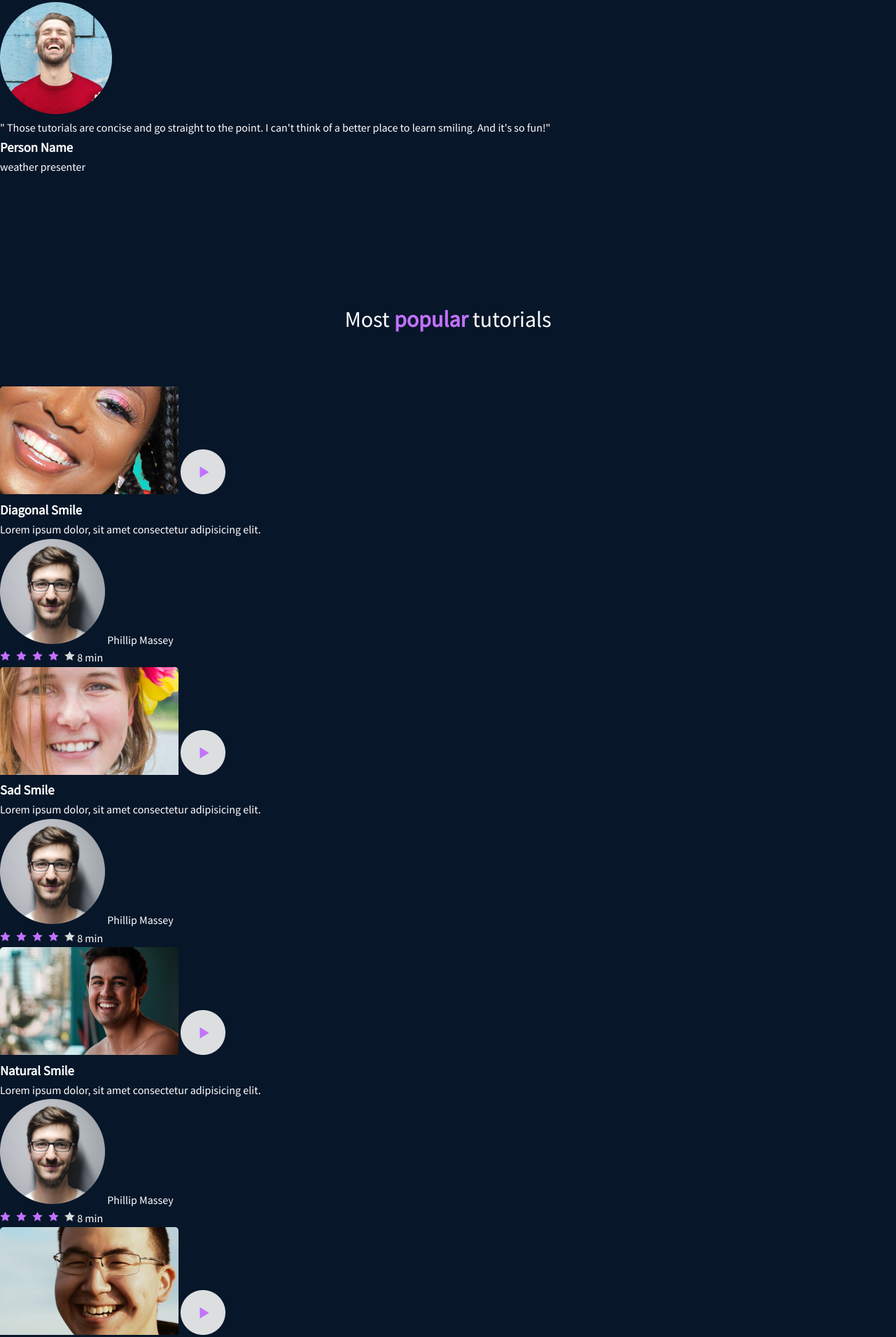
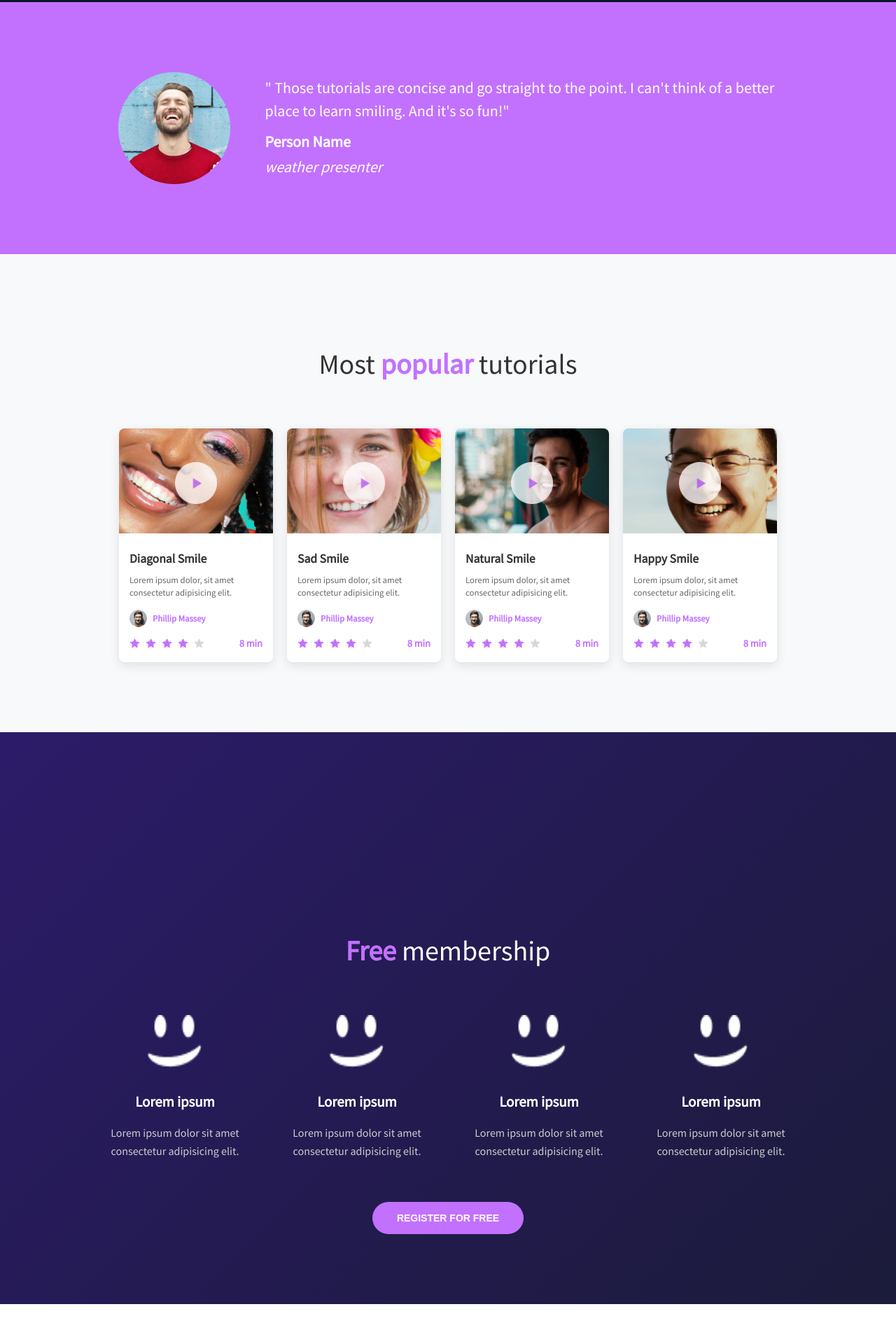
Before and after one commit to adesolasarah/alx_html_css, a plain HTML site: page css_advanced/index.html in a window 1280 px wide. Shown: the part 1228-3138 px from the top of the page at 70% size. Drawn offline with Linux system fonts and the light colour scheme.

Commit message:
full styling of the css file

```diff
--- a/css_advanced/styles.css
+++ b/css_advanced/styles.css
@@ -25,7 +25,6 @@
 body {
   font-family: "Source Sans Pro", sans-serif;
   color: #fff;
-  background-color: #071629;
   line-height: 1.6;
 }
 
@@ -147,3 +146,293 @@ section h2 span {
   font-size: 16px;
   font-style: italic;
 }
+
+.testimonials {
+  background: #c271ff;
+  padding: 100px 0px;
+  display: flex;
+  justify-content: center;
+}
+
+.testimonial-content {
+  max-width: 943px;
+  margin: 0 auto;
+  display: flex;
+  align-items: center;
+}
+
+.testimonial-content img {
+  width: 160px;
+  height: 160px;
+  margin-right: 50px;
+}
+
+.testimonial-content blockquote {
+  font-size: 22px;
+  line-height: 1.5;
+  margin: 0 0 10px 0;
+}
+
+.testimonial-content h3 {
+  font-size: 22px;
+  font-weight: bold;
+}
+
+.testimonial-content p {
+  font-size: 22px;
+  font-style: italic;
+}
+
+.tutorials-section {
+  padding: 100px 20px;
+  background: #f8f9fa;
+  text-align: center;
+}
+
+.tutorials-section h2 {
+  font-size: 2.5rem;
+  margin-top: 25px;
+  margin-bottom: 60px;
+  color: #333;
+}
+
+.tutorials-section span {
+  color: #c271ff;
+}
+
+.tutorials {
+  display: flex;
+  justify-content: center;
+  gap: 20px;
+  max-width: 1000px;
+  margin: 0 auto;
+  flex-wrap: wrap;
+}
+
+.tutorial-card {
+  background: white;
+  border-radius: 8px;
+  overflow: hidden;
+  box-shadow: 0 5px 15px rgba(0, 0, 0, 0.1);
+  transition: all 0.3s ease;
+  text-align: left;
+  width: 220px;
+  flex-shrink: 0;
+}
+
+.tutorial-card:hover {
+  transform: translateY(-10px);
+  box-shadow: 0 20px 40px rgba(0, 0, 0, 0.15);
+}
+
+.thumbnail {
+  position: relative;
+  overflow: hidden;
+}
+
+.thumbnail img:first-child {
+  width: 100%;
+  height: 150px;
+  object-fit: cover;
+  transition: transform 0.3s ease;
+}
+
+.tutorial-card:hover .thumbnail img:first-child {
+  transform: scale(1.05);
+}
+
+.play-btn {
+  position: absolute;
+  top: 50%;
+  left: 50%;
+  transform: translate(-50%, -50%);
+  width: 60px;
+  height: 60px;
+  opacity: 0.9;
+  transition: all 0.3s ease;
+}
+
+.tutorial-card:hover .play-btn {
+  opacity: 1;
+  transform: translate(-50%, -50%) scale(1.1);
+}
+
+.tutorial-card h3 {
+  font-size: 1.1rem;
+  margin: 15px 15px 8px;
+  color: #333;
+}
+
+.tutorial-card > p {
+  margin: 0 15px 15px;
+  color: #666;
+  font-size: 0.8rem;
+  line-height: 1.4;
+}
+
+.author-info {
+  display: flex;
+  align-items: center;
+  margin: 0 15px 12px;
+  gap: 8px;
+}
+
+.author-img {
+  width: 25px;
+  height: 25px;
+  border-radius: 50%;
+}
+
+.author-name {
+  color: #c271ff;
+  font-weight: 600;
+  font-size: 0.8rem;
+}
+
+.rating-time {
+  display: flex;
+  justify-content: space-between;
+  align-items: center;
+  margin: 0 15px 15px;
+}
+
+.rating {
+  height: 15px;
+}
+
+.time {
+  color: #c271ff;
+  font-weight: 600;
+  font-size: 0.9rem;
+}
+
+.membership-section {
+  background: linear-gradient(135deg, #2c1b69 0%, #1b1b3a 100%);
+  padding: 100px 20px;
+  text-align: center;
+  color: white;
+}
+
+.membership-section h2 {
+  font-size: 2.5rem;
+  margin-bottom: 60px;
+}
+
+.membership-section span {
+  color: #c271ff;
+}
+
+.membership {
+  display: flex;
+  justify-content: center;
+  gap: 60px;
+  max-width: 1000px;
+  margin: 0 auto 60px;
+  flex-wrap: wrap;
+}
+
+.membership > div {
+  text-align: center;
+  transition: transform 0.3s ease;
+  width: 200px;
+  flex-shrink: 0;
+}
+
+.membership > div:hover {
+  transform: translateY(-10px);
+}
+
+.membership img {
+  width: 80px;
+  height: 80px;
+  margin-bottom: 20px;
+  filter: brightness(0) invert(1);
+}
+
+.membership h3 {
+  font-size: 1.3rem;
+  margin-bottom: 15px;
+  color: white;
+}
+
+.membership p {
+  color: #ccc;
+  line-height: 1.6;
+}
+
+.faq-section {
+  padding: 100px 20px;
+  background: white;
+}
+
+.faq-section h2 {
+  text-align: center;
+  font-size: 2.5rem;
+  margin-bottom: 60px;
+  color: #333;
+}
+
+.faq {
+  display: grid;
+  grid-template-columns: repeat(auto-fit, minmax(400px, 1fr));
+  gap: 40px;
+  max-width: 1000px;
+  margin: 0 auto;
+}
+
+.faq > div {
+  padding: 20px;
+}
+
+.faq h3 {
+  font-size: 1.3rem;
+  margin-bottom: 15px;
+  color: #333;
+}
+
+.faq p {
+  color: #666;
+  line-height: 1.7;
+}
+
+footer {
+  background: linear-gradient(135deg, #2c1b69 0%, #1b1b3a 100%);
+  color: white;
+  padding: 60px 20px 30px;
+  text-align: center;
+}
+
+.footer-content {
+  display: flex;
+  justify-content: space-between;
+  align-items: center;
+  max-width: 1200px;
+  margin: 0 auto 40px;
+  flex-wrap: wrap;
+  gap: 20px;
+}
+
+.footer-content img {
+  height: 40px;
+}
+
+.social {
+  display: flex;
+  gap: 20px;
+}
+
+.social a {
+  color: white;
+  font-size: 1.5rem;
+  transition: all 0.3s ease;
+}
+
+.social a:hover {
+  color: #c271ff;
+  transform: translateY(-3px);
+}
+
+footer p {
+  opacity: 0.7;
+  font-size: 0.9rem;
+}
```
